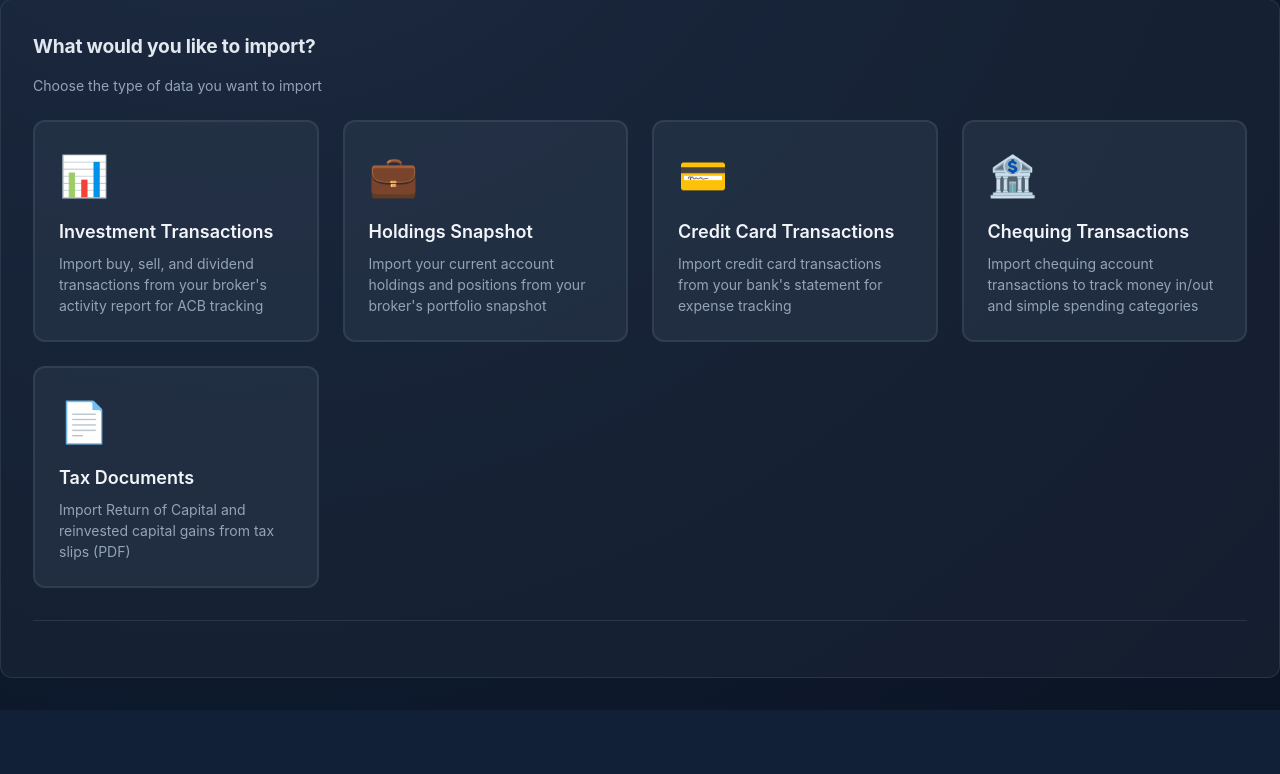
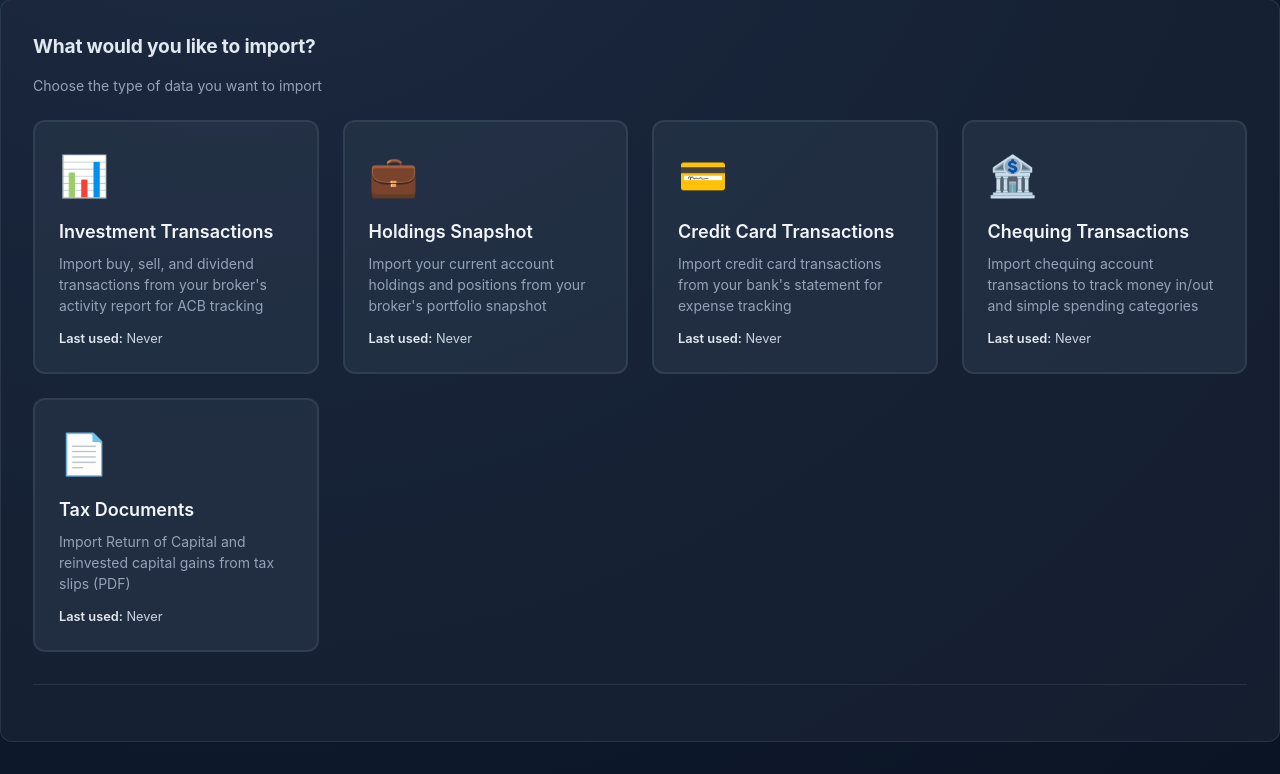
Before and after one commit to GabrielJean/FinGlass, a Django app: page /import in a window 1280 px wide. Shown: the part 265-1039 px from the top of the page. Before the commit the page ends 975 px from the top, so only its background shows below. Run offline with Django 5.2, Linux system fonts and the light colour scheme; the visitor is signed in with stand-in values (Sample User, id 1); data that the repository does not hold is empty; parts of the project's set-up code (start-up, migrations or seed data) failed here and were passed over.

Commit message:
Show last used time for import cards

```diff
--- a/core/views.py
+++ b/core/views.py
@@ -1,8 +1,10 @@
 from django.conf import settings
+from django.db.models import Max
 from django.http import JsonResponse
 from django.shortcuts import render
 from django.views.decorators.csrf import ensure_csrf_cookie
 
+from core.models import ChequingTransaction, CreditCardTransaction, HoldingSnapshot, ImportBatch
 from core.services.settings_service import get_feature_settings
 
 
@@ -78,7 +80,23 @@ def fhsa_page(request):
 
 
 def import_page(request):
-    return render(request, "import_wizard.html")
+    user_id = request.user.id
+    last_import_used = {
+        "transactions": ImportBatch.objects.filter(
+            user_id=user_id,
+            source_type="activities_csv",
+            status="committed",
+        ).aggregate(last_used=Max("committed_at"))["last_used"],
+        "holdings": HoldingSnapshot.objects.filter(user_id=user_id).aggregate(last_used=Max("imported_at"))["last_used"],
+        "credit_card": CreditCardTransaction.objects.filter(user_id=user_id).aggregate(last_used=Max("imported_at"))["last_used"],
+        "chequing": ChequingTransaction.objects.filter(user_id=user_id).aggregate(last_used=Max("imported_at"))["last_used"],
+        "tax_pdf": ImportBatch.objects.filter(
+            user_id=user_id,
+            source_type="tax_pdf",
+            status="committed",
+        ).aggregate(last_used=Max("committed_at"))["last_used"],
+    }
+    return render(request, "import_wizard.html", {"last_import_used": last_import_used})
 
 
 def holdings_page(request):
--- a/templates/import_wizard.html
+++ b/templates/import_wizard.html
@@ -133,6 +133,18 @@
         font-size: 0.875rem;
         color: #94a3b8;
         line-height: 1.5;
+      }
+
+      .import-type-last-used {
+        margin-top: 0.875rem;
+        font-size: 0.8rem;
+        color: #cbd5e1;
+        line-height: 1.4;
+      }
+
+      .import-type-last-used strong {
+        color: #e2e8f0;
+        font-weight: 600;
       }
 
       .dropzone {
@@ -465,6 +477,9 @@
               <div class="import-type-description">
                 Import buy, sell, and dividend transactions from your broker's activity report for ACB tracking
               </div>
+              <div class="import-type-last-used">
+                <strong>Last used:</strong> {{ last_import_used.transactions|date:"M j, Y g:i A"|default:"Never" }}
+              </div>
             </div>
 
             <div class="import-type-card" data-type="holdings">
@@ -472,6 +487,9 @@
               <div class="import-type-title">Holdings Snapshot</div>
               <div class="import-type-description">
                 Import your current account holdings and positions from your broker's portfolio snapshot
+              </div>
+              <div class="import-type-last-used">
+                <strong>Last used:</strong> {{ last_import_used.holdings|date:"M j, Y g:i A"|default:"Never" }}
               </div>
             </div>
 
@@ -481,6 +499,9 @@
               <div class="import-type-description">
                 Import credit card transactions from your bank's statement for expense tracking
               </div>
+              <div class="import-type-last-used">
+                <strong>Last used:</strong> {{ last_import_used.credit_card|date:"M j, Y g:i A"|default:"Never" }}
+              </div>
             </div>
 
             <div class="import-type-card" data-type="chequing">
@@ -489,6 +510,9 @@
               <div class="import-type-description">
                 Import chequing account transactions to track money in/out and simple spending categories
               </div>
+              <div class="import-type-last-used">
+                <strong>Last used:</strong> {{ last_import_used.chequing|date:"M j, Y g:i A"|default:"Never" }}
+              </div>
             </div>
 
             <div class="import-type-card" data-type="tax-pdf">
@@ -496,6 +520,9 @@
               <div class="import-type-title">Tax Documents</div>
               <div class="import-type-description">
                 Import Return of Capital and reinvested capital gains from tax slips (PDF)
+              </div>
+              <div class="import-type-last-used">
+                <strong>Last used:</strong> {{ last_import_used.tax_pdf|date:"M j, Y g:i A"|default:"Never" }}
               </div>
             </div>
           </div>
```
